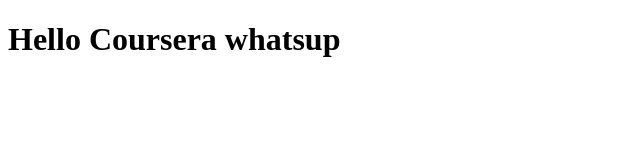
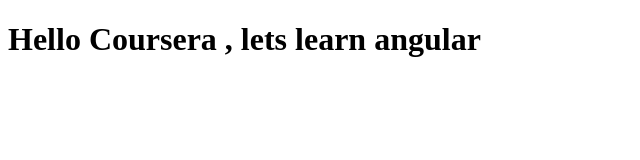
Before and after one commit to kri-pa/coursera-test, a plain HTML site: page index.html in a window 1280 px wide. Shown: the whole page, without its empty margins (0-640 px from the left). Drawn offline with Linux system fonts and the light colour scheme.

Commit message:
next version

```diff
--- a/index.html
+++ b/index.html
@@ -5,6 +5,6 @@
     <title>Hello Coursera</title>
   </head>
   <body>
-    <h1>Hello Coursera whatsup</h1>
+    <h1>Hello Coursera , lets learn angular</h1>
   </body>
 </html>
```
